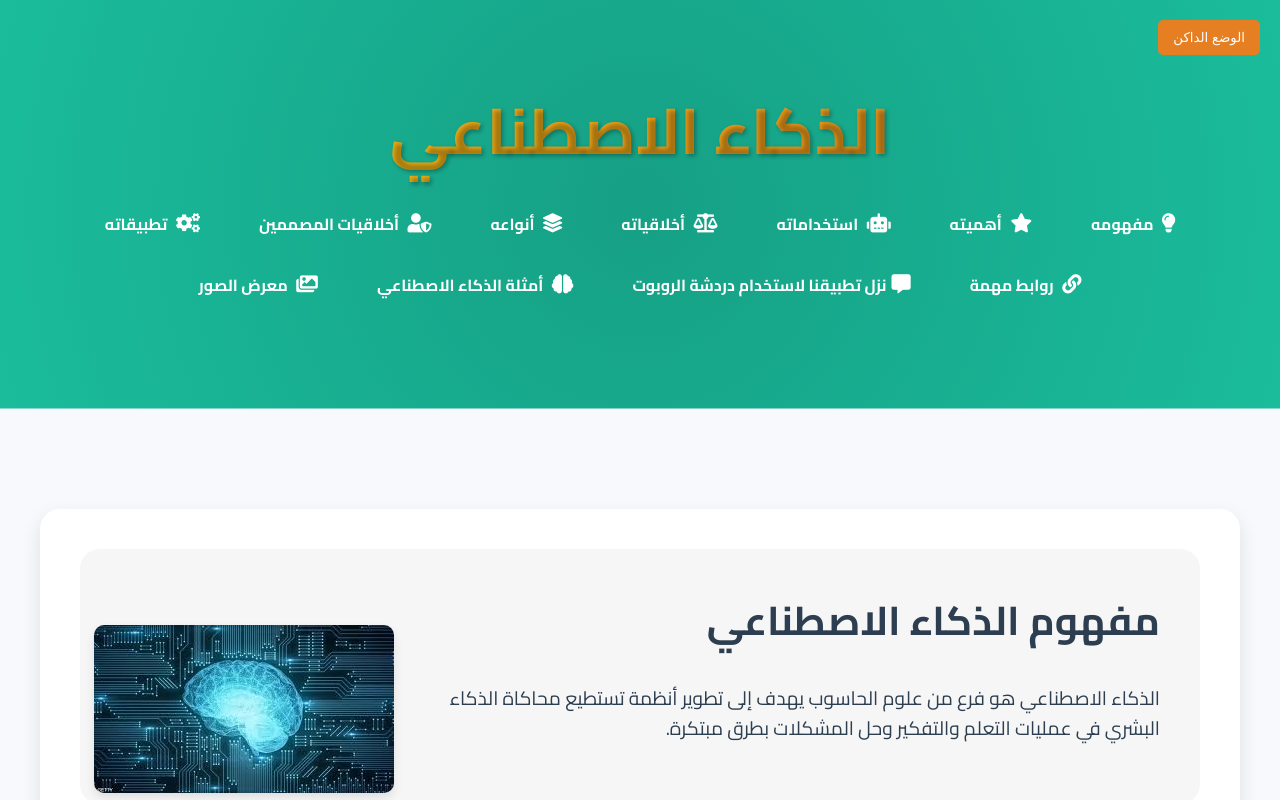
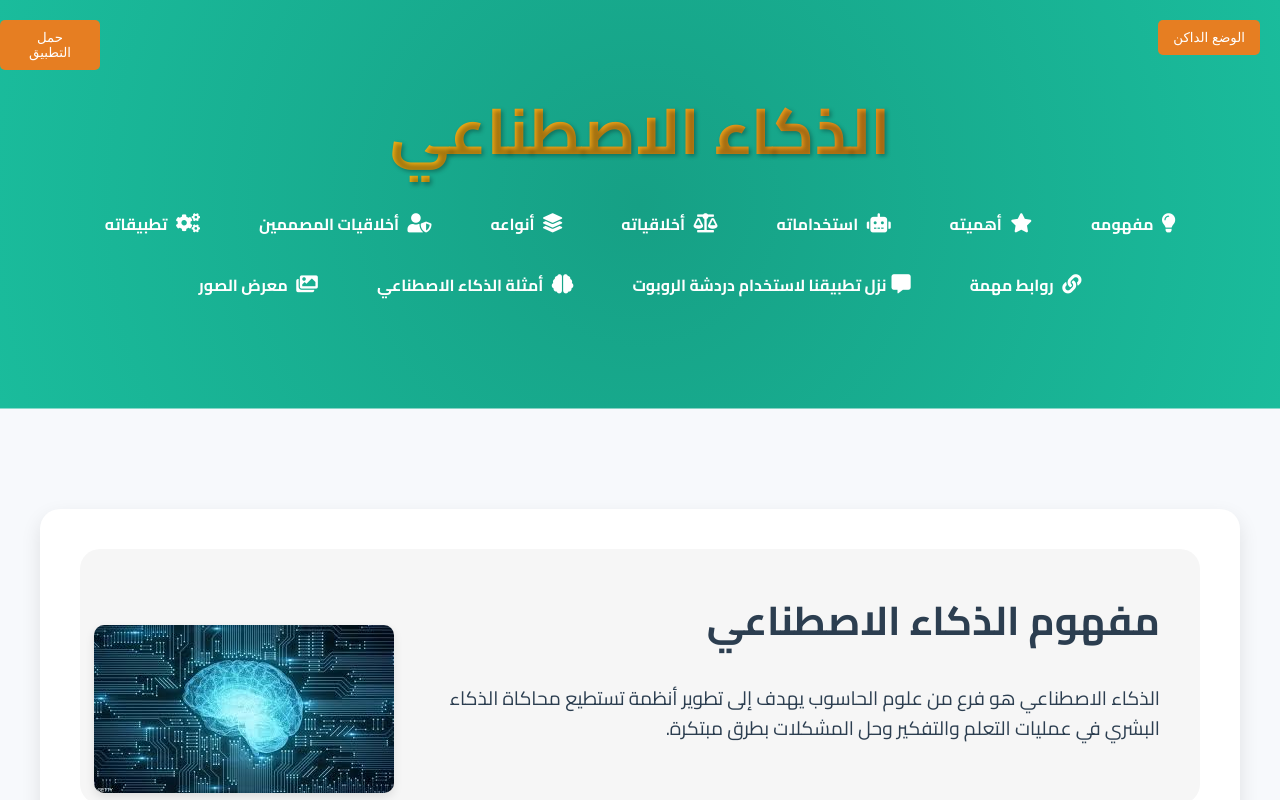
Before and after one commit to amged10/AI, a plain HTML site: page index.html in a window 1280 px wide. Shown: the top 800 px of the page. Drawn offline with Linux system fonts and the light colour scheme.

Commit message:
Add files via upload

```diff
--- a/index.html
+++ b/index.html
@@ -30,6 +30,7 @@
       </ul>
     </nav>
     <button id="darkModeToggle" title="تبديل الوضع الداكن">الوضع الداكن</button>
+    <button id="app" title="حمل تطبيقنا"><a href="AI.rar" download>حمل التطبيق</a></button>
   </header>
 
   <main>
--- a/static/style.css
+++ b/static/style.css
@@ -50,6 +50,26 @@ body {
     cursor: pointer;
     z-index: 1100;
     transition: background 0.3s;
+}
+#app{
+    position: fixed;
+    top: 20px;
+    right: calc(100% - 100px);
+    background: var(--secondary-color);
+    border: none;
+    padding: 10px 15px;
+    border-radius: 5px;
+    color: #fff;
+    cursor: pointer;
+    z-index: 1100;
+    transition: background 0.3s;
+}
+#app:hover{
+    background: var(--accent-color);
+}
+#app a{
+    color: #fff;
+    text-decoration: none;
 }
 #darkModeToggle:hover {
     background: var(--accent-color);
@@ -202,7 +222,7 @@ section ul li:hover {
 
 .ai-links-container {
     display: grid;
-  grid-template-columns: repeat(auto-fit, minmax(200px, 1fr));
+    grid-template-columns: repeat(auto-fit, minmax(150px, 1fr));
     gap: 2rem;
     margin-top: 1.5rem;
 }
@@ -284,7 +304,6 @@ section ul li:hover {
     .ai-links-container {
         grid-template-columns: 1fr;
     }
-
     .ai-link-card {
         padding: 1rem;
     }
```
Lines whose indentation alone changed are shown as unchanged.
